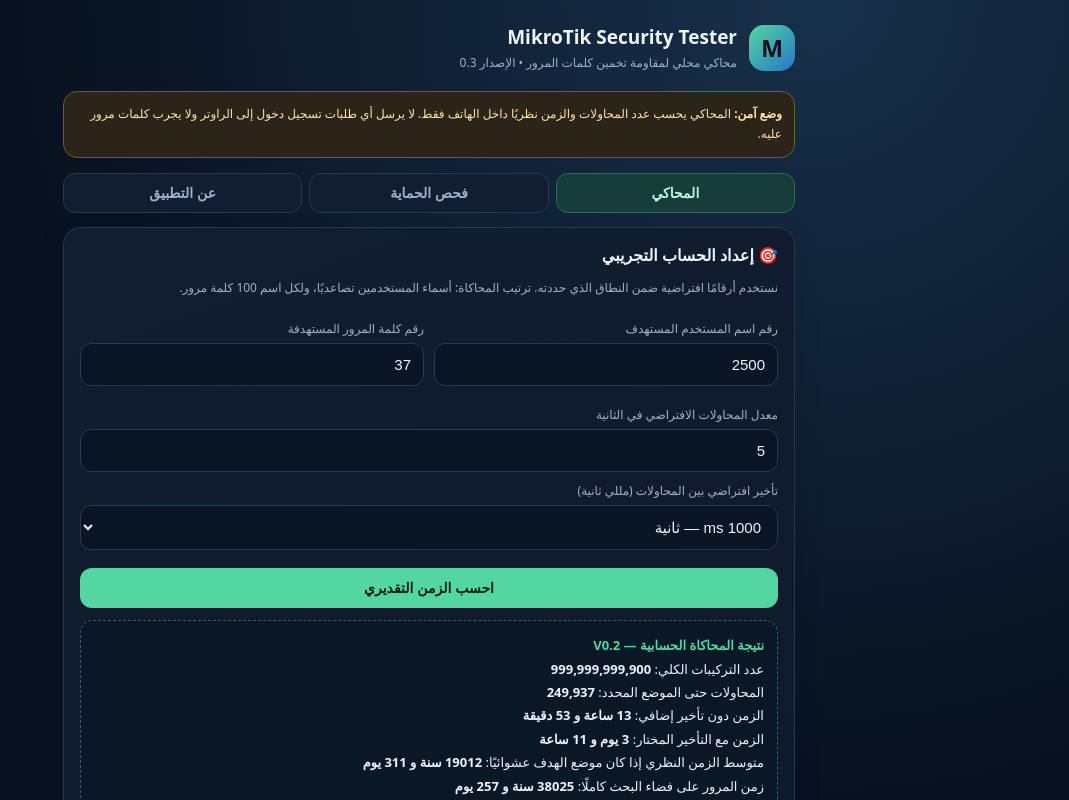
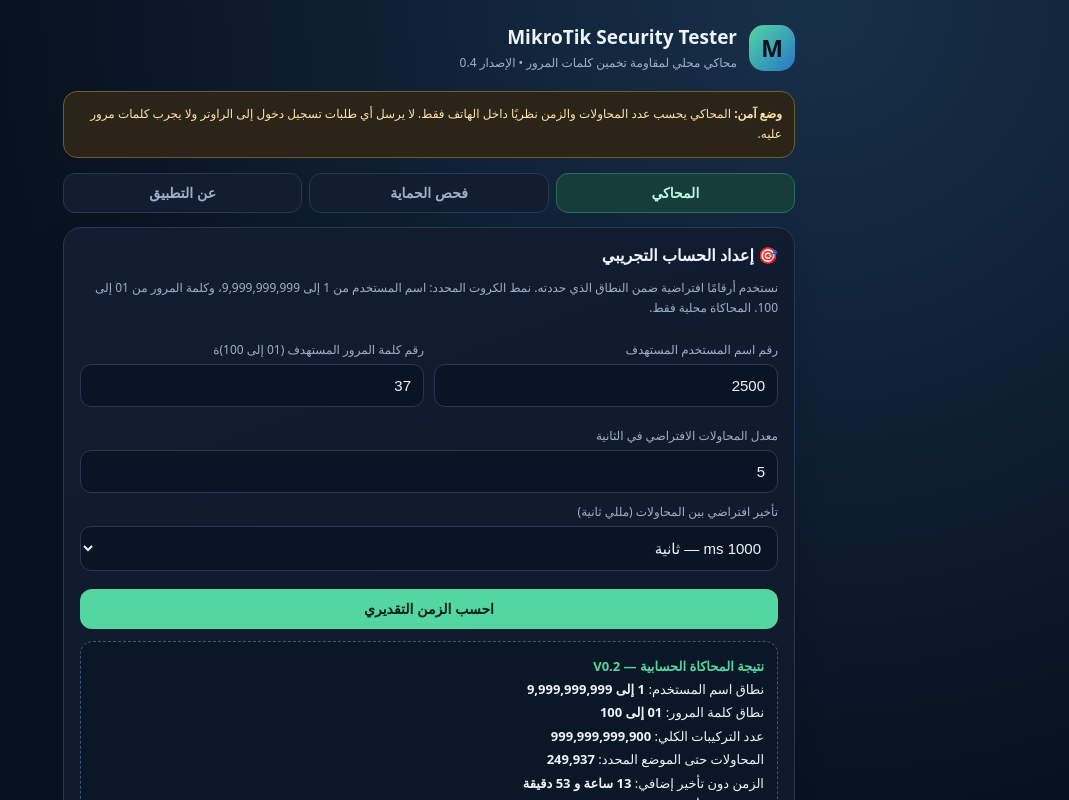
Before and after one commit to zackraider067-eng/destatoraa, a plain HTML site: page index.html in a window 1280 px wide. Both pictures are taken after a click on the button "احسب الزمن التقديري". Shown: the top 800 px of the page, without its empty margins (211-1280 px from the left). Drawn offline with Linux system fonts and the light colour scheme.

Commit message:
Set V0.4 exact hotspot card ranges

```diff
--- a/index.html
+++ b/index.html
@@ -21,7 +21,7 @@ ul{padding-right:20px;margin:8px 0}li{margin:8px 0;color:#d5e1f2;font-size:13px;
 </head>
 <body>
 <div class="wrap">
-<header class="top"><div class="logo">M</div><div><h1>MikroTik Security Tester</h1><p>محاكي محلي لمقاومة تخمين كلمات المرور • الإصدار 0.3</p></div></header>
+<header class="top"><div class="logo">M</div><div><h1>MikroTik Security Tester</h1><p>محاكي محلي لمقاومة تخمين كلمات المرور • الإصدار 0.4</p></div></header>
 <div class="notice"><b>وضع آمن:</b> المحاكي يحسب عدد المحاولات والزمن نظريًا داخل الهاتف فقط. لا يرسل أي طلبات تسجيل دخول إلى الراوتر ولا يجرب كلمات مرور عليه.</div>
 <nav class="tabs">
 <button class="tab active" data-tab="sim">المحاكي</button><button class="tab" data-tab="audit">فحص الحماية</button><button class="tab" data-tab="about">عن التطبيق</button>
@@ -29,10 +29,10 @@ ul{padding-right:20px;margin:8px 0}li{margin:8px 0;color:#d5e1f2;font-size:13px;
 <section id="sim">
 <div class="panel">
 <h2>🎯 إعداد الحساب التجريبي</h2>
-<p class="muted">نستخدم أرقامًا افتراضية ضمن النطاق الذي حددته. ترتيب المحاكاة: أسماء المستخدمين تصاعديًا، ولكل اسم 100 كلمة مرور.</p>
+<p class="muted">نستخدم أرقامًا افتراضية ضمن النطاق الذي حددته. نمط الكروت المحدد: اسم المستخدم من 1 إلى 9,999,999,999، وكلمة المرور من 01 إلى 100. المحاكاة محلية فقط.</p>
 <div class="grid">
 <div class="field"><label for="targetUser">رقم اسم المستخدم المستهدف</label><input id="targetUser" type="number" min="1" max="9999999999" value="2500" inputmode="numeric"></div>
-<div class="field"><label for="targetPass">رقم كلمة المرور المستهدفة</label><input id="targetPass" type="number" min="1" max="100" value="37" inputmode="numeric"></div>
+<div class="field"><label for="targetPass">رقم كلمة المرور المستهدف (01 إلى 100)ة</label><input id="targetPass" type="number" min="1" max="100" value="37" inputmode="numeric"></div>
 </div>
 <div class="field"><label for="rate">معدل المحاولات الافتراضي في الثانية</label><input id="rate" type="number" min="0.01" max="1000000000" step="any" value="5" inputmode="decimal"></div>
 <div class="field"><label for="delay">تأخير افتراضي بين المحاولات (مللي ثانية)</label><select id="delay"><option value="0">0 ms — دون تأخير</option><option value="250">250 ms</option><option value="1000" selected>1000 ms — ثانية</option><option value="5000">5000 ms — 5 ثوانٍ</option><option value="30000">30000 ms — 30 ثانية</option></select></div>
@@ -72,9 +72,9 @@ ul{padding-right:20px;margin:8px 0}li{margin:8px 0;color:#d5e1f2;font-size:13px;
 </div>
 </section>
 <section id="about" class="hidden">
-<div class="panel"><h2>ℹ️ معلومات الإصدار</h2><ul><li>الإصدار: 0.3 — تحسين مراجعة أمان Hotspot والكروت.</li><li>نطاق أسماء المستخدمين الافتراضي: 1 إلى 9,999,999,999.</li><li>نطاق كلمات المرور الافتراضي: 1 إلى 100.</li><li>لا يتم تخزين أو إرسال بيانات دخول.</li><li>لا يوجد اتصال مباشر بالراوتر في هذا الإصدار.</li><li>أضيفت بنود مراجعة خاصة بأمان كروت Hotspot ومراقبة محاولات الدخول.</li></ul></div>
+<div class="panel"><h2>ℹ️ معلومات الإصدار</h2><ul><li>الإصدار: 0.4 — نموذج حسابي مطابق لنطاق الكروت المحدد.</li><li>نطاق أسماء المستخدمين الافتراضي: 1 إلى 9,999,999,999.</li><li>نطاق كلمات المرور: 01 إلى 100 (100 احتمال).</li><li>لا يتم تخزين أو إرسال بيانات دخول.</li><li>لا يوجد اتصال مباشر بالراوتر في هذا الإصدار.</li><li>أضيفت بنود مراجعة خاصة بأمان كروت Hotspot ومراقبة محاولات الدخول.</li></ul></div>
 </section>
-<p class="footer">مشروع تجريبي تعليمي • destatoraa • V0.3</p>
+<p class="footer">مشروع تجريبي تعليمي • destatoraa • V0.4</p>
 </div>
 <script>
 const $=id=>document.getElementById(id);
@@ -97,7 +97,7 @@ function duration(seconds){
 }
 $('calculate').addEventListener('click',()=>{
  const u=Number($('targetUser').value),p=Number($('targetPass').value),rate=Number($('rate').value),delay=Number($('delay').value);
- if(!Number.isInteger(u)||u<1||u>9999999999||!Number.isInteger(p)||p<1||p>100||!Number.isFinite(rate)||rate<=0){$('result').innerHTML='<span class="danger">راجع المدخلات: اسم المستخدم من 1 إلى 9,999,999,999، وكلمة المرور من 1 إلى 100، والمعدل أكبر من صفر.</span>';return;}
+ if(!Number.isInteger(u)||u<1||u>9999999999||!Number.isInteger(p)||p<1||p>100||!Number.isFinite(rate)||rate<=0){$('result').innerHTML='<span class="danger">راجع المدخلات: اسم المستخدم من 1 إلى 9,999,999,999، وكلمة المرور من 01 إلى 100، والمعدل أكبر من صفر.</span>';return;}
  const attempts=(BigInt(u)-1n)*PASSWORDS_PER_USER+BigInt(p);
  const count=Number(attempts);
  const pure=count/rate;
@@ -108,7 +108,7 @@ $('calculate').addEventListener('click',()=>{
  const fullSeconds=fullCount/rate+(fullCount-1)*delay/1000;
  const scenarios=[0,1,5,30].map(seconds=>({seconds,time:duration(count/rate+(count-1)*seconds)}));
  lastReport={user:u,password:p,attempts:attempts.toString(),rate,delay,seconds:total,averageSeconds,fullSeconds,scenarios,createdAt:new Date().toLocaleString('ar-EG')};
- $('result').innerHTML='<b class="good">نتيجة المحاكاة الحسابية — V0.2</b><br>عدد التركيبات الكلي: <b>'+TOTAL_COMBINATIONS.toLocaleString('en-US')+'</b><br>المحاولات حتى الموضع المحدد: <b>'+attempts.toLocaleString('en-US')+'</b><br>الزمن دون تأخير إضافي: <b>'+duration(pure)+'</b><br>الزمن مع التأخير المختار: <b>'+duration(total)+'</b><br>متوسط الزمن النظري إذا كان موضع الهدف عشوائيًا: <b>'+duration(averageSeconds)+'</b><br>زمن المرور على فضاء البحث كاملًا: <b>'+duration(fullSeconds)+'</b><hr style="border-color:#263852"><b>مقارنة أثر التأخير على الموضع المحدد</b><br>'+scenarios.map(s=>'تأخير '+s.seconds+' ثانية: <b>'+s.time+'</b>').join('<br>')+'<br><span class="muted">نتائج رياضية افتراضية فقط. معدل العمليات الحسابية على الهاتف لا يمثل معدل محاولات تسجيل الدخول عبر الشبكة.</span>';
+ $('result').innerHTML='<b class="good">نتيجة المحاكاة الحسابية — V0.2</b><br>نطاق اسم المستخدم: <b>1 إلى 9,999,999,999</b><br>نطاق كلمة المرور: <b>01 إلى 100</b><br>عدد التركيبات الكلي: <b>'+TOTAL_COMBINATIONS.toLocaleString('en-US')+'</b><br>المحاولات حتى الموضع المحدد: <b>'+attempts.toLocaleString('en-US')+'</b><br>الزمن دون تأخير إضافي: <b>'+duration(pure)+'</b><br>الزمن مع التأخير المختار: <b>'+duration(total)+'</b><br>متوسط الزمن النظري إذا كان موضع الهدف عشوائيًا: <b>'+duration(averageSeconds)+'</b><br>زمن المرور على فضاء البحث كاملًا: <b>'+duration(fullSeconds)+'</b><hr style="border-color:#263852"><b>مقارنة أثر التأخير على الموضع المحدد</b><br>'+scenarios.map(s=>'تأخير '+s.seconds+' ثانية: <b>'+s.time+'</b>').join('<br>')+'<br><span class="muted">نتائج رياضية افتراضية فقط. معدل العمليات الحسابية على الهاتف لا يمثل معدل محاولات تسجيل الدخول عبر الشبكة.</span>';
  $('exportReport').disabled=false;
 });
 $('exportReport').addEventListener('click',()=>{
```
